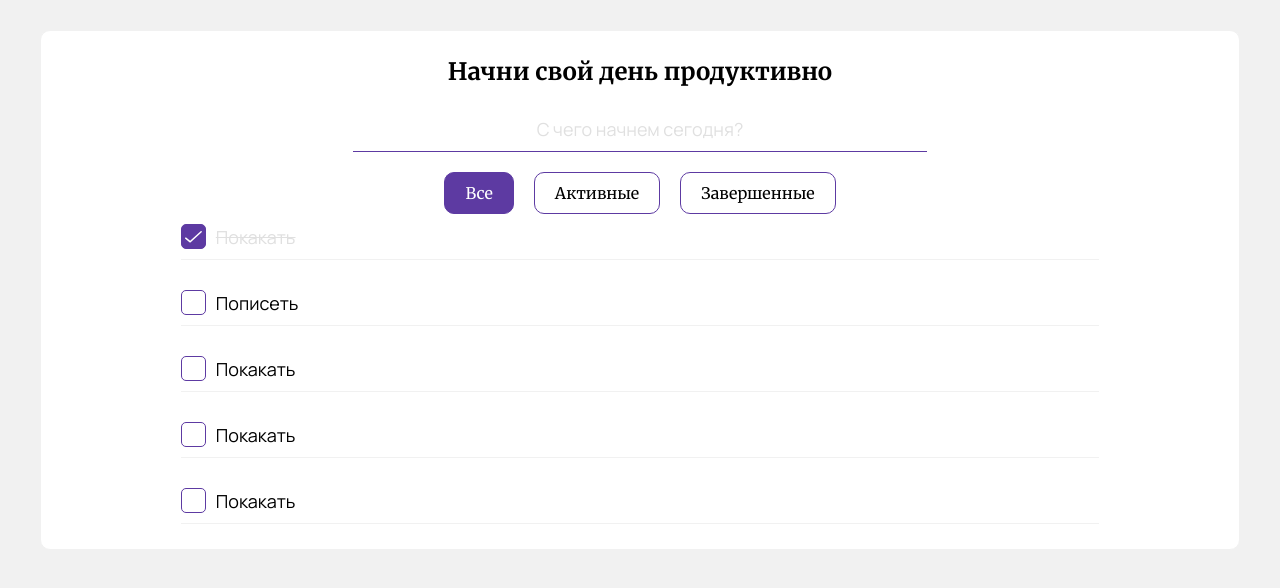
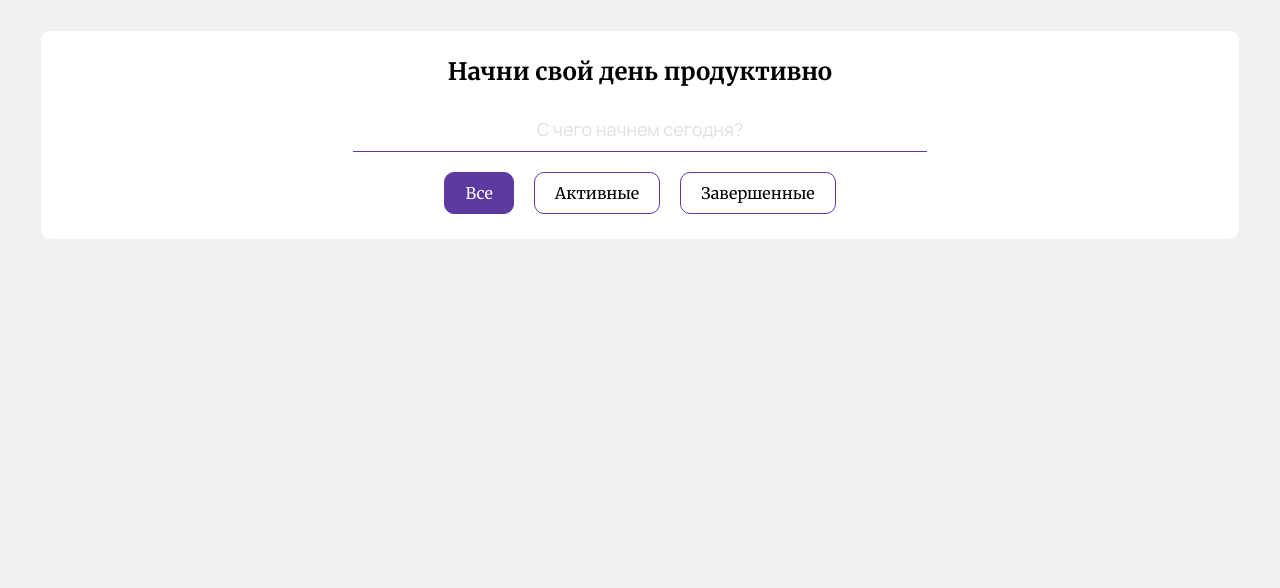
Before and after one commit to kemosaaabe/todoapp, a React (Create React App) app: page / in a window 1280 px wide. Shown: the top 588 px of the page. Built offline with nearby package versions, Linux system fonts and the light colour scheme.

Commit message:
Добавлено хранилище Redux

```diff
--- a/package.json
+++ b/package.json
@@ -3,6 +3,7 @@
   "version": "0.1.0",
   "private": true,
   "dependencies": {
+    "@reduxjs/toolkit": "^1.9.5",
     "@testing-library/jest-dom": "^5.17.0",
     "@testing-library/react": "^13.4.0",
     "@testing-library/user-event": "^13.5.0",
@@ -12,6 +13,7 @@
     "@types/react-dom": "^18.2.7",
     "react": "^18.2.0",
     "react-dom": "^18.2.0",
+    "react-redux": "^8.1.2",
     "react-scripts": "5.0.1",
     "typescript": "^4.9.5",
     "web-vitals": "^2.1.4"
--- /dev/null
+++ b/src/app/store.ts
@@ -0,0 +1,6 @@
+import { configureStore } from "@reduxjs/toolkit";
+import todosReducer from "../features/todos/todosSlice";
+
+export const store = configureStore({ reducer: { todos: todosReducer } });
+
+export type RootState = ReturnType<typeof store.getState>;
--- a/src/components/TodoList/index.tsx
+++ b/src/components/TodoList/index.tsx
@@ -1,17 +1,15 @@
+import { useSelector, useDispatch } from "react-redux";
+
 import Input from "../../ui/Input";
 import FilterButton from "../../ui/FilterButton";
 import Todo from "./Todo";
+import type { RootState } from "../../app/store";
 
 import styles from "./styles.module.css";
 
 const TodoList = () => {
-  const todos = [
-    { id: 1, title: "Покакать", completed: true },
-    { id: 2, title: "Пописеть" },
-    { id: 3, title: "Покакать" },
-    { id: 4, title: "Покакать" },
-    { id: 5, title: "Покакать" },
-  ];
+  const todos = useSelector((state: RootState) => state.todos.todos);
+  const dispatch = useDispatch();
 
   return (
     <div className={styles.todolist}>
--- /dev/null
+++ b/src/features/todos/todosSlice.ts
@@ -0,0 +1,48 @@
+import { createSlice } from "@reduxjs/toolkit";
+import type { PayloadAction } from "@reduxjs/toolkit";
+
+export interface Todo {
+  id: number;
+  title: string;
+  completed: boolean;
+}
+
+interface TodosState {
+  todos: Todo[];
+}
+
+const initialState: TodosState = {
+  todos: [],
+};
+
+export const todosSlice = createSlice({
+  name: "todos",
+  initialState,
+  reducers: {
+    addTodo: (state, action: PayloadAction<string>) => {
+      const newTodo: Todo = {
+        id: Date.now(),
+        title: action.payload,
+        completed: false,
+      };
+
+      state.todos.push(newTodo);
+    },
+    removeTodo: (state, action: PayloadAction<number>) => {
+      state.todos = state.todos.filter((todo) => todo.id !== action.payload);
+    },
+    completeTodo: (state, action: PayloadAction<number>) => {
+      const todoCompleted = state.todos.find(
+        (todo) => todo.id === action.payload
+      );
+
+      if (todoCompleted) {
+        todoCompleted.completed = !todoCompleted.completed;
+      }
+    },
+  },
+});
+
+export const { addTodo, removeTodo, completeTodo } = todosSlice.actions;
+
+export default todosSlice.reducer;
--- a/src/index.tsx
+++ b/src/index.tsx
@@ -1,8 +1,15 @@
 import ReactDOM from "react-dom/client";
+import { Provider } from "react-redux";
+
 import "./global.css";
 import App from "./App";
+import { store } from "./app/store";
 
 const root = ReactDOM.createRoot(
   document.getElementById("root") as HTMLElement
 );
-root.render(<App />);
+root.render(
+  <Provider store={store}>
+    <App />
+  </Provider>
+);
```
Also changed, not shown: 1 other file (tests, documents, lock files or other folders).
